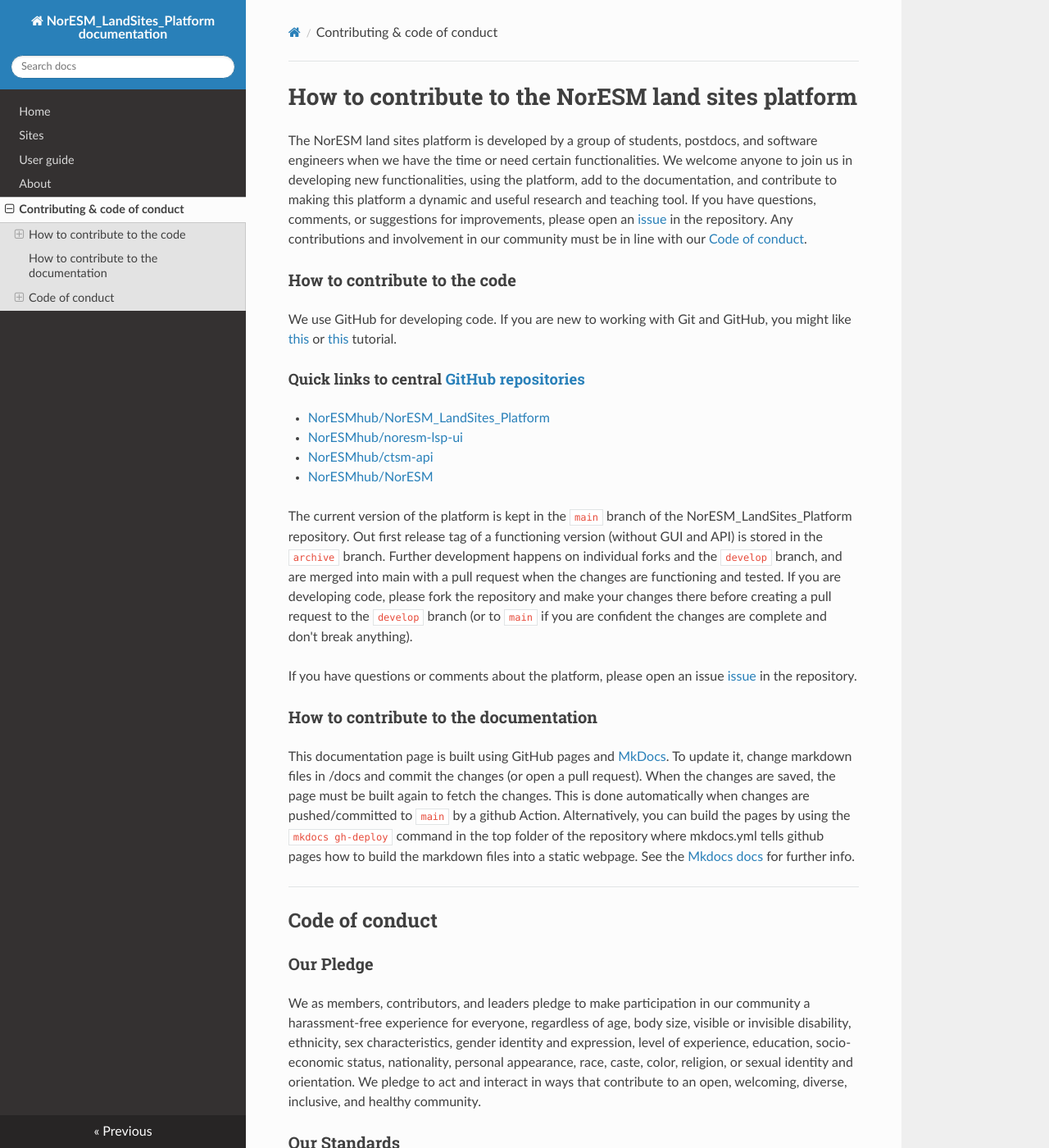
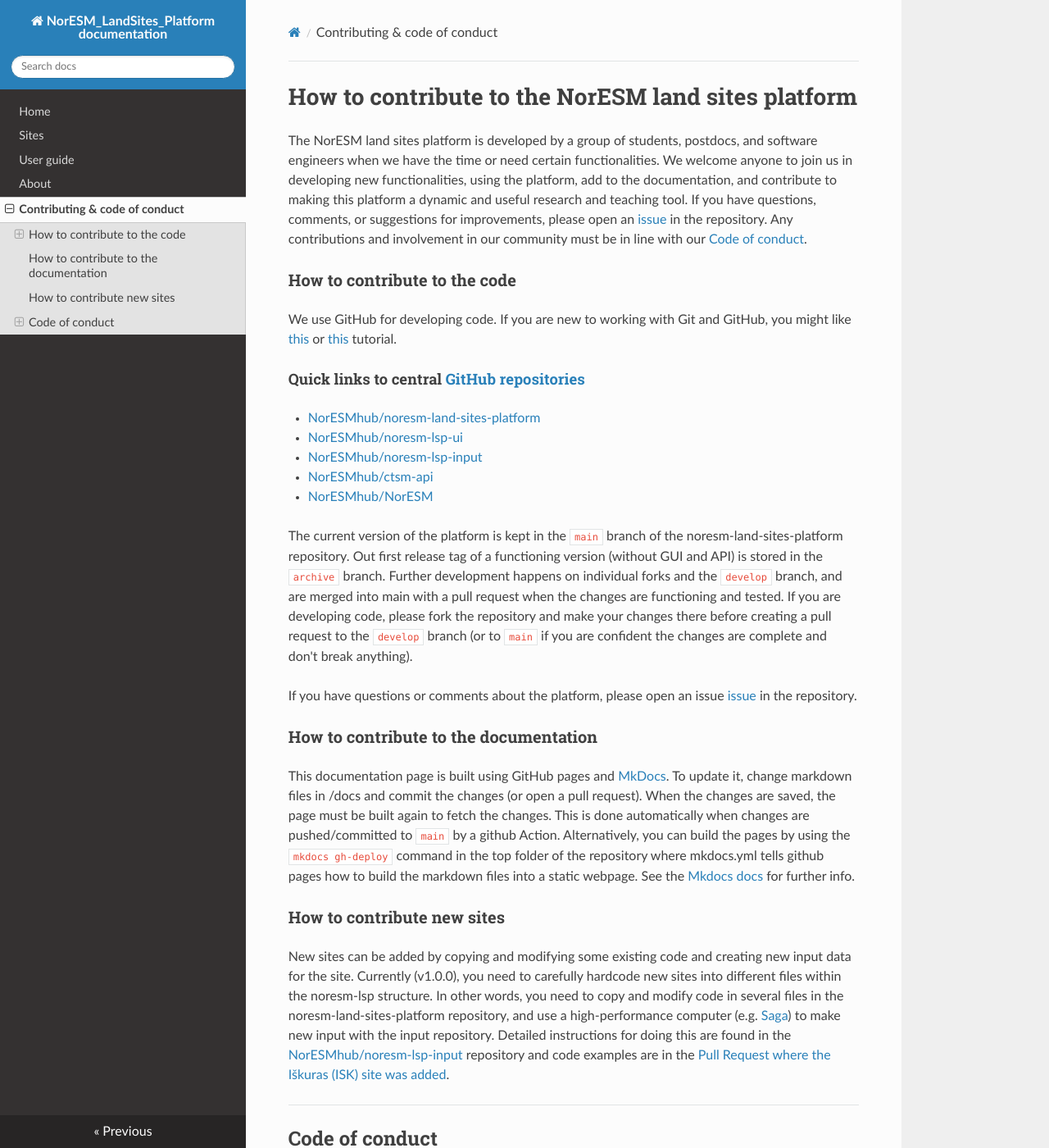
Before and after one commit to NorESMhub/noresm-land-sites-platform, an MkDocs documentation site: the page built from docs/contributing.md, in a window 1280 px wide and 1400 px high. Shown: the whole window at 82% size. Built offline with MkDocs 1.6.1, drawn with Linux system fonts in a browser that asks for light colours; nearby versions of some CDN libraries.

Commit message:
Update contributing.md

```diff
--- a/docs/contributing.md
+++ b/docs/contributing.md
@@ -1,6 +1,6 @@
 # How to contribute to the NorESM land sites platform
 
-The NorESM land sites platform is developed by a group of students, postdocs, and software engineers when we have the time or need certain functionalities. We welcome anyone to join us in developing new functionalities, using the platform, add to the documentation, and contribute to making this platform a dynamic and useful research and teaching tool. If you have questions, comments, or suggestions for improvements, please open an [issue](https://github.com/NorESMhub/NorESM_LandSites_Platform/issues) in the repository. Any contributions and involvement in our community must be in line with our [Code of conduct](https://noresmhub.github.io/NorESM_LandSites_Platform/contributing/#code-of-conduct).
+The NorESM land sites platform is developed by a group of students, postdocs, and software engineers when we have the time or need certain functionalities. We welcome anyone to join us in developing new functionalities, using the platform, add to the documentation, and contribute to making this platform a dynamic and useful research and teaching tool. If you have questions, comments, or suggestions for improvements, please open an [issue](https://github.com/NorESMhub/noresm-land-sites-platform/issues) in the repository. Any contributions and involvement in our community must be in line with our [Code of conduct](https://noresmhub.github.io/noresm-land-sites-platform/contributing/#code-of-conduct).
 
 ### How to contribute to the code
 
@@ -8,18 +8,23 @@ We use GitHub for developing code. If you are new to working with Git and GitHub
 
 #### Quick links to central [GitHub repositories](https://en.wikipedia.org/wiki/Git "a place to store code with version control")
 
-- [NorESMhub/NorESM_LandSites_Platform](https://github.com/NorESMhub/NorESM_LandSites_Platform)
+- [NorESMhub/noresm-land-sites-platform](https://github.com/NorESMhub/noresm-land-sites-platform)
 - [NorESMhub/noresm-lsp-ui](https://github.com/NorESMhub/noresm-lsp-ui)
+- [NorESMhub/noresm-lsp-input](https://github.com/NorESMhub/noresm-lsp-input)
 - [NorESMhub/ctsm-api](https://github.com/NorESMhub/ctsm-api)
 - [NorESMhub/NorESM](https://github.com/NorESMhub/NorESM)
 
-The current version of the platform is kept in the `main` branch of the NorESM_LandSites_Platform repository. Out first release tag of a functioning version (without GUI and API) is stored in the `archive` branch. Further development happens on individual forks and the `develop` branch, and are merged into main with a pull request when the changes are functioning and tested. If you are developing code, please fork the repository and make your changes there before creating a pull request to the `develop` branch (or to `main` if you are confident the changes are complete and don't break anything).
+The current version of the platform is kept in the `main` branch of the noresm-land-sites-platform repository. Out first release tag of a functioning version (without GUI and API) is stored in the `archive` branch. Further development happens on individual forks and the `develop` branch, and are merged into main with a pull request when the changes are functioning and tested. If you are developing code, please fork the repository and make your changes there before creating a pull request to the `develop` branch (or to `main` if you are confident the changes are complete and don't break anything).
 
-If you have questions or comments about the platform, please open an issue [issue](https://github.com/NorESMhub/NorESM_LandSites_Platform/issues) in the repository.
+If you have questions or comments about the platform, please open an issue [issue](https://github.com/NorESMhub/noresm-land-sites-platform/issues) in the repository.
 
 ### How to contribute to the documentation
 
 This documentation page is built using GitHub pages and [MkDocs](https://www.mkdocs.org/). To update it, change markdown files in /docs and commit the changes (or open a pull request). When the changes are saved, the page must be built again to fetch the changes. This is done automatically when changes are pushed/committed to `main` by a github Action. Alternatively, you can build the pages by using the `mkdocs gh-deploy` command in the top folder of the repository where mkdocs.yml tells github pages how to build the markdown files into a static webpage. See the [Mkdocs docs](mkdocs gh-deploy) for further info.
+
+### How to contribute new sites
+
+New sites can be added by copying and modifying some existing code and creating new input data for the site. Currently (v1.0.0), you need to carefully hardcode new sites into different files within the noresm-lsp structure. In other words, you need to copy and modify code in several files in the noresm-land-sites-platform repository, and use a high-performance computer (e.g. [Saga](https://documentation.sigma2.no/hpc_machines/saga.html)) to make new input with the input repository. Detailed instructions for doing this are found in the [NorESMhub/noresm-lsp-input](https://github.com/NorESMhub/noresm-lsp-input) repository and code examples are in the [Pull Request where the Iškuras (ISK) site was added](https://github.com/NorESMhub/noresm-land-sites-platform/pull/116).
 
 
 --------------------------
```
